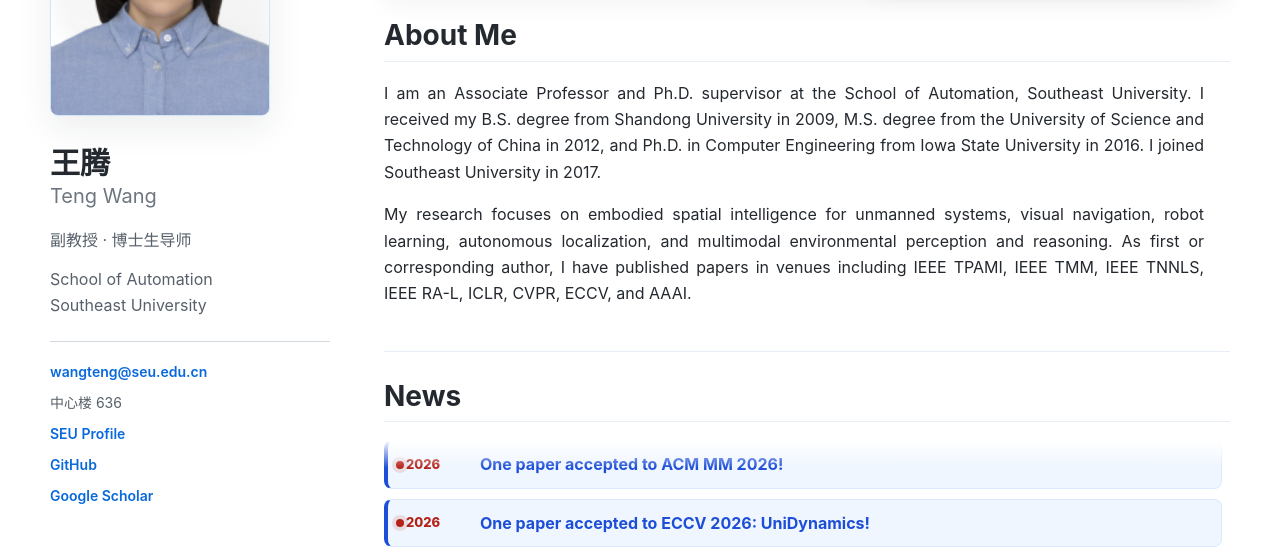
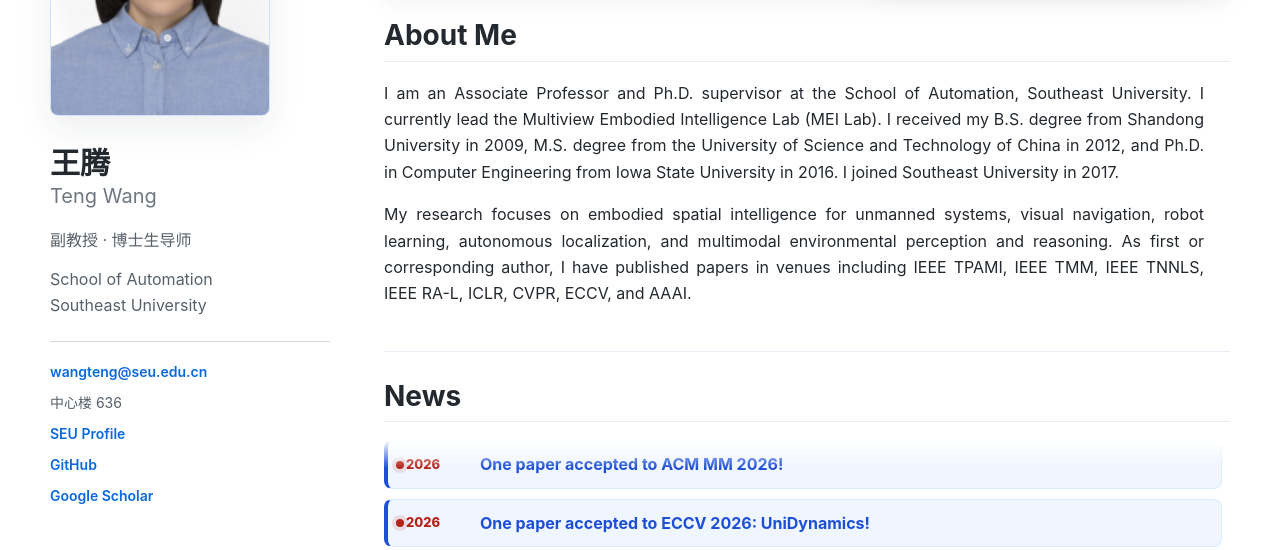
Before and after one commit to tengivy/tengivy.github.io, a plain HTML site: page index.html in a window 1280 px wide. Shown: the part 294-844 px from the top of the page. Drawn offline with Linux system fonts and the light colour scheme.

Commit message:
Add MEI Lab leadership statement

```diff
--- a/index.html
+++ b/index.html
@@ -63,10 +63,10 @@
           <h2>About Me</h2>
           <p>
             I am an Associate Professor and Ph.D. supervisor at the School of Automation,
-            Southeast University. I received my B.S. degree from Shandong University in 2009,
-            M.S. degree from the University of Science and Technology of China in 2012, and
-            Ph.D. in Computer Engineering from Iowa State University in 2016. I joined Southeast
-            University in 2017.
+            Southeast University. I currently lead the Multiview Embodied Intelligence Lab (MEI Lab).
+            I received my B.S. degree from Shandong University in 2009, M.S. degree from the
+            University of Science and Technology of China in 2012, and Ph.D. in Computer
+            Engineering from Iowa State University in 2016. I joined Southeast University in 2017.
           </p>
           <p>
             My research focuses on embodied spatial intelligence for unmanned systems, visual
```
